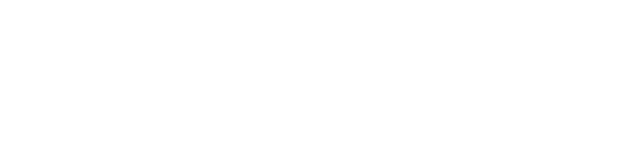
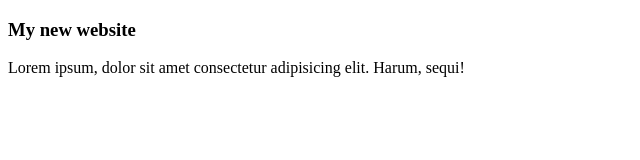
Before and after one commit to durjoy-saha-dj/My_first_repository, a plain HTML site: page index.html in a window 1280 px wide. Shown: the whole page, without its empty margins (0-640 px from the left). Drawn offline with Linux system fonts and the light colour scheme.

Commit message:
added first blog

```diff
--- a/index.html
+++ b/index.html
@@ -6,6 +6,8 @@
     <title>My first ever github repo</title>
 </head>
 <body>
-
+    <h3>My new website</h3>
+    <p>Lorem ipsum, dolor sit amet
+        consectetur adipisicing elit. Harum, sequi!</p>
 </body>
 </html>
```
